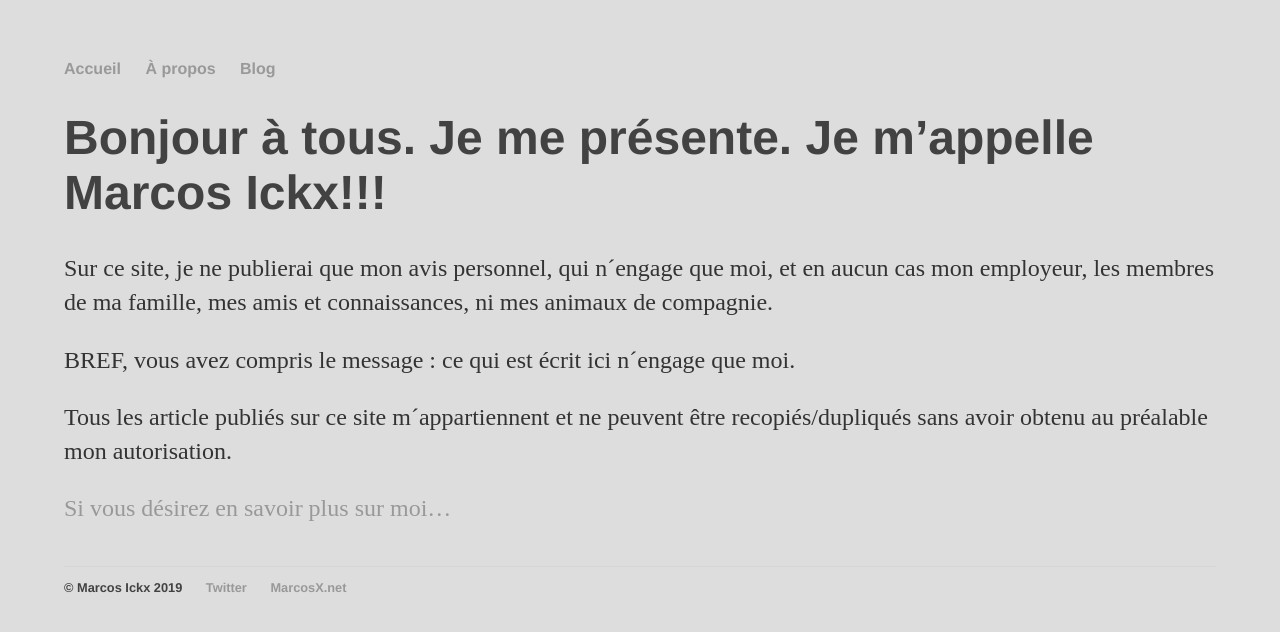
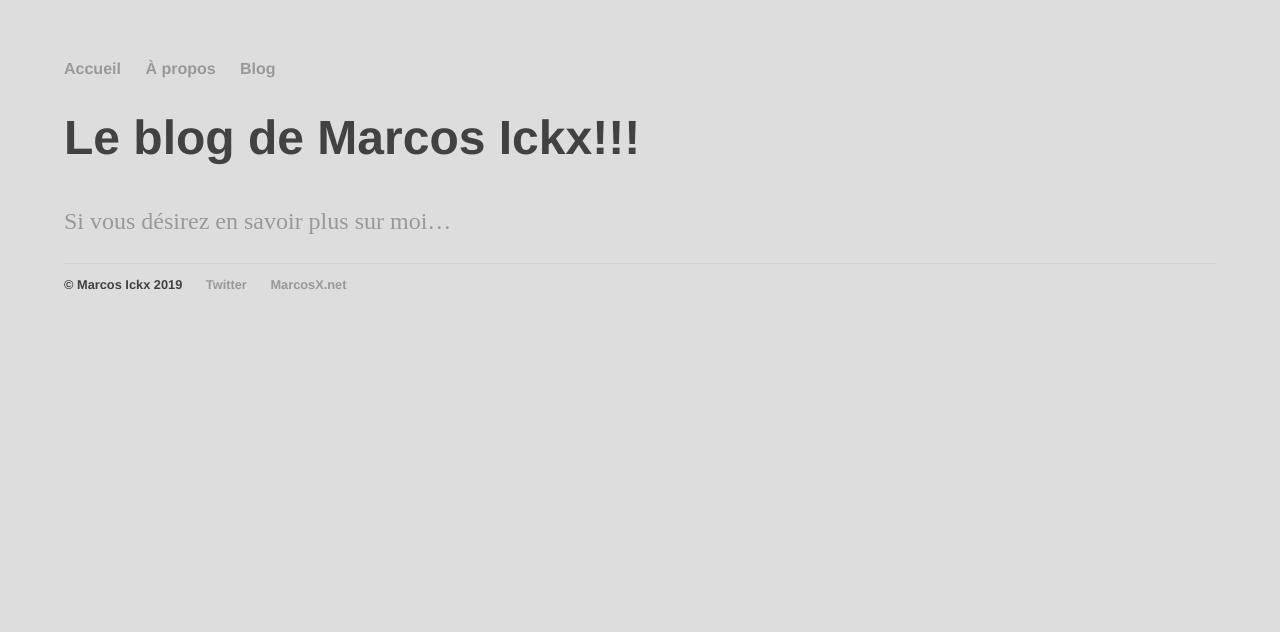
Before and after one commit to MarcosIckx/PreviewMarcosxNet, a Jekyll site: the page built from index.md, in a window 1280 px wide. Shown: the top 632 px of the page. Built offline with Jekyll 4.4.1, drawn with Linux system fonts in a browser that asks for light colours.

Commit message:
Update index.md

```diff
--- a/index.md
+++ b/index.md
@@ -1,26 +1,12 @@
 ---
 layout: default
-title: Page d´Accueil de Marcos Ickx
+title: Page d´Accueil du blog de Marcos Ickx
 ---
 
 
-# Bonjour à tous. Je me présente. Je m'appelle Marcos Ickx!!! #
-
-Sur ce site, je ne publierai que mon avis personnel, qui n´engage que moi,
-et en aucun cas
-mon employeur,
-les membres de ma famille,
-mes amis et connaissances,
-ni mes animaux de compagnie.
-
-BREF, vous avez compris le message : ce qui est écrit ici n´engage que moi.
-
-
-Tous les article publiés sur ce site m´appartiennent et ne peuvent être recopiés/dupliqués
-sans avoir obtenu au préalable mon autorisation.
-
-
-<a href="/apropos">Si vous désirez en savoir plus sur moi...</a>
+# Le blog de Marcos Ickx!!! #
 
 
 {% include posts.html %}
+
+<a href="/apropos">Si vous désirez en savoir plus sur moi...</a>
```
